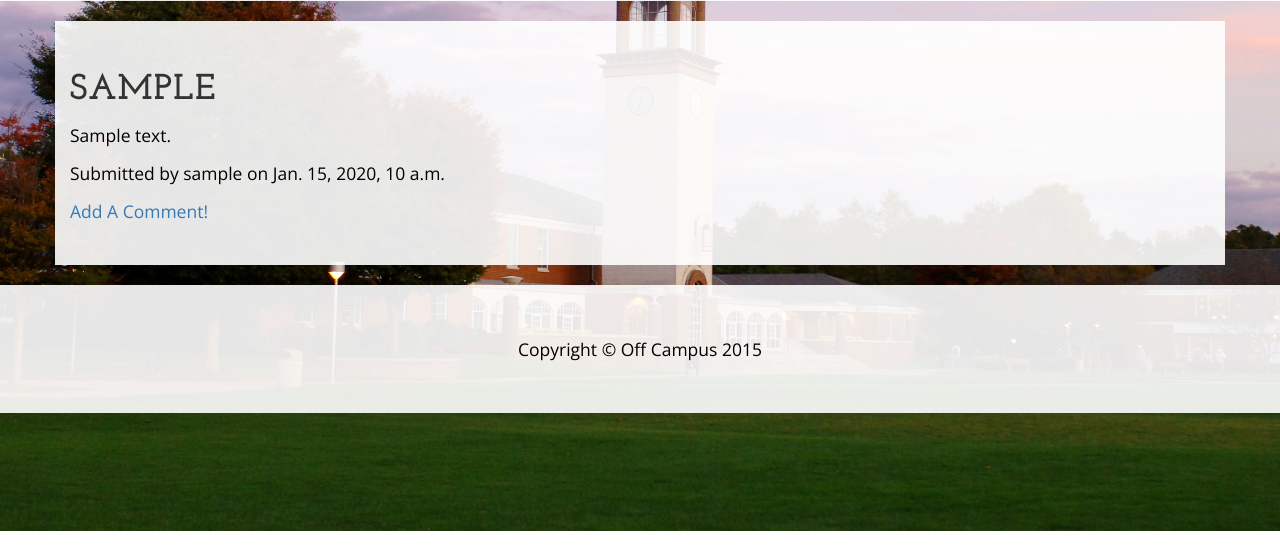
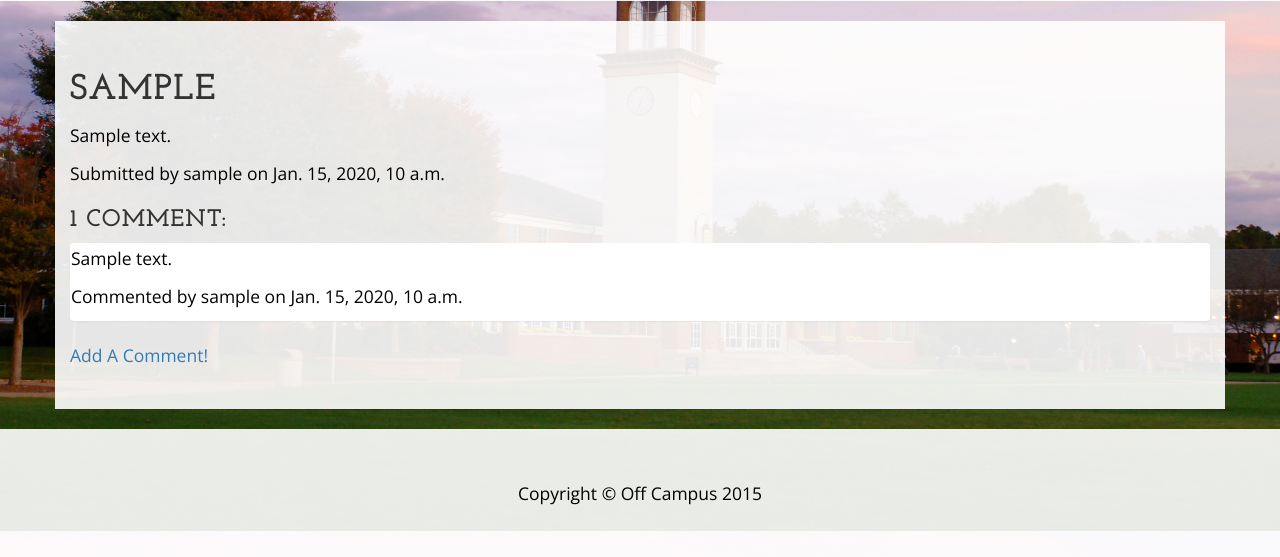
Before and after one commit to Katerinahillios/offcampus, a Django app: page /place/1/ in a window 1280 px wide. Shown: the part 269-826 px from the top of the page. Before the commit the page ends 800 px from the top, so only its background shows below. Run offline with Django 3.2, Linux system fonts and the light colour scheme; tables that the repository leaves empty hold one stand-in row (values such as "Sample post"); some libraries are stand-ins or nearby versions.

Commit message:
Add comments to place detail view

```diff
--- a/core/views.py
+++ b/core/views.py
@@ -25,6 +25,13 @@ class PlaceDetailView(DetailView):
   model = Place
   template_name = 'place/place_detail.html'
 
+  def get_context_data(self, **kwargs):
+    context = super(PlaceDetailView, self).get_context_data(**kwargs)
+    place = Place.objects.get(id=self.kwargs['pk'])
+    comments = Comment.objects.filter(place=place)
+    context['comments'] = comments
+    return context
+
 class PlaceUpdateView(UpdateView):
   model = Place
   template_name = 'place/place_form.html'
@@ -34,6 +41,7 @@ class PlaceDeleteView(DeleteView):
   model = Place
   template_name = 'place/place_confirm_delete.html'
   success_url = reverse_lazy('place_list')
+
 
 class CommentCreateView(CreateView):
   model = Comment
--- a/templates/place/place_detail.html
+++ b/templates/place/place_detail.html
@@ -7,5 +7,14 @@
 <p><a href="{% url 'place_update' pk=place.id %}">Edit Place</a></p>
 <p><a href="{% url 'place_delete' pk=place.id %}">Delete Place</a></p>
 {% endif %}
+{% if comments.count > 0 %}
+<h3>{{ comments.count }} Comment{{ comments.count|pluralize }}:</h3>
+{% endif %}
+{% for comment in comments %}
+<div class="panel">
+  <p>{{ comment.text }}</p>
+  <p>Commented by {{ comment.user.username }} on {{ comment.created_at }}</p>
+</div>
+{% endfor %}
 <p><a href="{% url 'comment_create' pk=place.id %}">Add A Comment!</a></p>
 {% endblock %}
```
